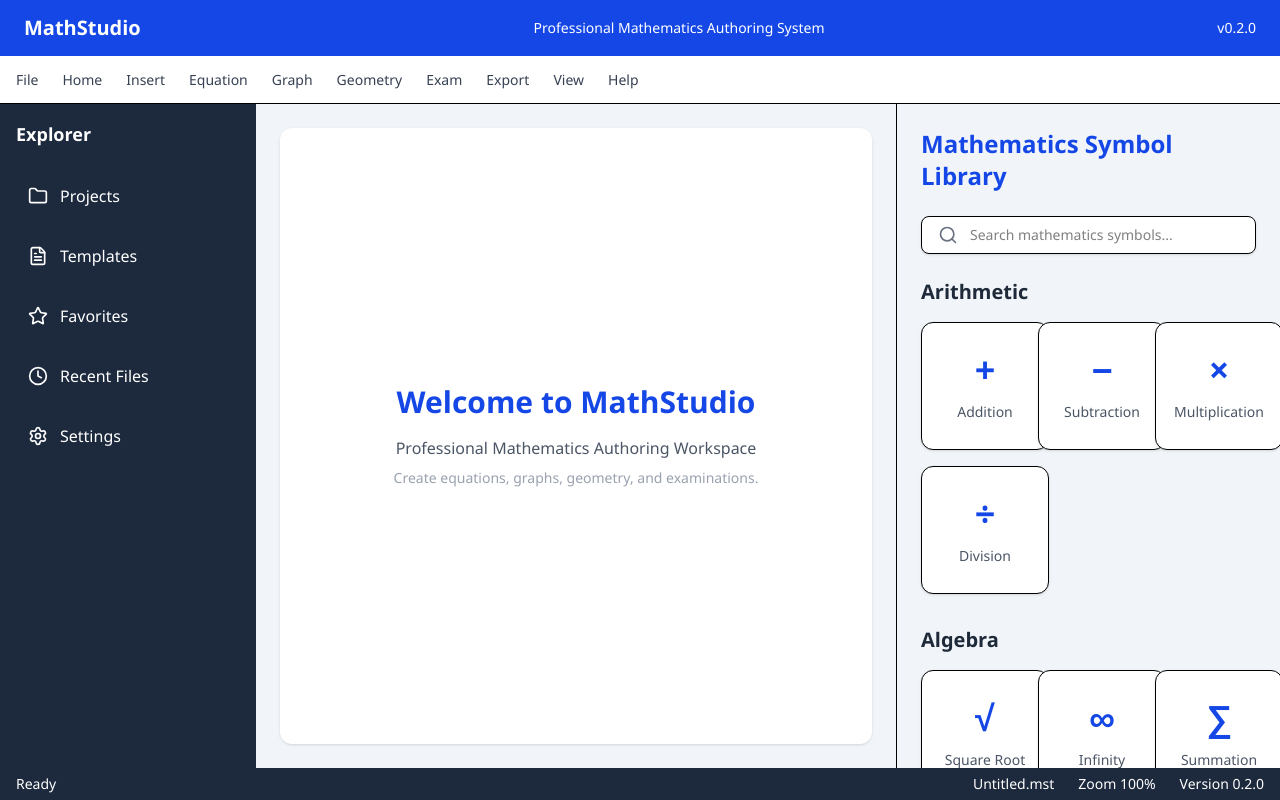
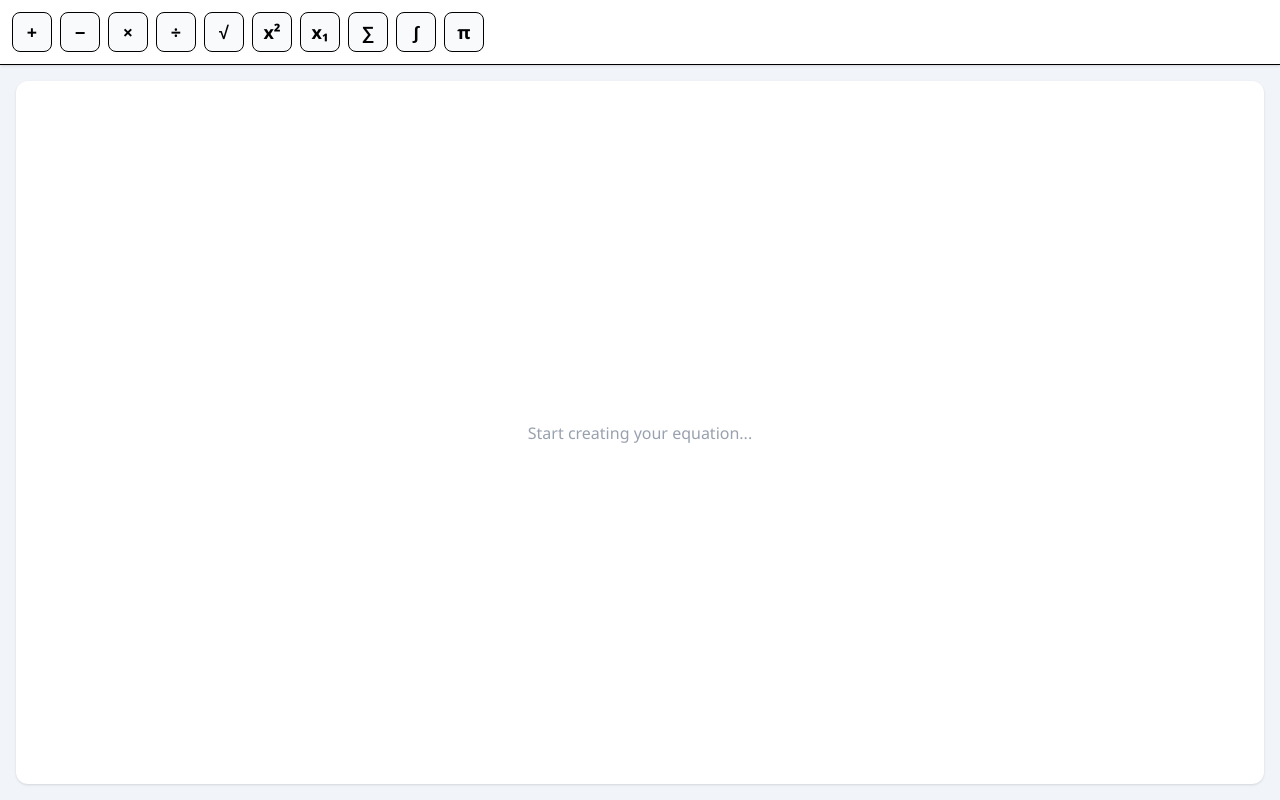
Before and after one commit to EmmanuelNBrefo/MathStudio, a React (Vite) app in the folder frontend/: page / in a window 1280 px wide. Built offline with nearby package versions, Linux system fonts and the light colour scheme.

Commit message:
Create equation editor data types

```diff
--- a/frontend/src/App.tsx
+++ b/frontend/src/App.tsx
@@ -1,10 +1,12 @@
-import Layout from "./components/layout/Layout";
+import EquationEditor from "./components/equation/EquationEditor";
 
 
-function App() {
+function App(){
 
   return (
-    <Layout />
+
+    <EquationEditor />
+
   );
 
 }
--- a/frontend/src/components/equation/EquationEditor.tsx
+++ b/frontend/src/components/equation/EquationEditor.tsx
@@ -0,0 +1,134 @@
+import React, { useState } from "react";
+
+import FormulaToolbar from "./FormulaToolbar";
+import FormulaBlock from "./FormulaBlock";
+
+import type {
+  EquationElement
+} from "./equationTypes";
+
+
+
+const EquationEditor = () => {
+
+
+  const [elements, setElements] =
+    useState<EquationElement[]>([]);
+
+
+
+  const insertFormula = (
+    value: string
+  ) => {
+
+
+    const newElement: EquationElement = {
+
+      id:
+        Date.now().toString(),
+
+      type:
+        "symbol",
+
+      value
+
+    };
+
+
+    setElements([
+      ...elements,
+      newElement
+    ]);
+
+  };
+
+
+
+  return (
+
+    <div className="
+      h-full
+      flex
+      flex-col
+      bg-slate-100
+    ">
+
+
+      <FormulaToolbar
+
+        onInsert={insertFormula}
+
+      />
+
+
+
+      <div className="
+        flex-1
+        p-8
+        bg-white
+        m-4
+        rounded-xl
+        shadow
+        flex
+        items-center
+        justify-center
+      ">
+
+
+        {
+          elements.length === 0 ?
+
+          (
+
+            <p className="
+              text-gray-400
+            ">
+              Start creating your equation...
+            </p>
+
+          )
+
+          :
+
+          (
+
+            <div>
+
+              {
+                elements.map(
+                  (element) => (
+
+                    <FormulaBlock
+
+                      key={
+                        element.id
+                      }
+
+                      element={
+                        element
+                      }
+
+                    />
+
+                  )
+                )
+              }
+
+            </div>
+
+          )
+
+        }
+
+
+      </div>
+
+
+    </div>
+
+  );
+
+};
+
+
+export default EquationEditor;
```
